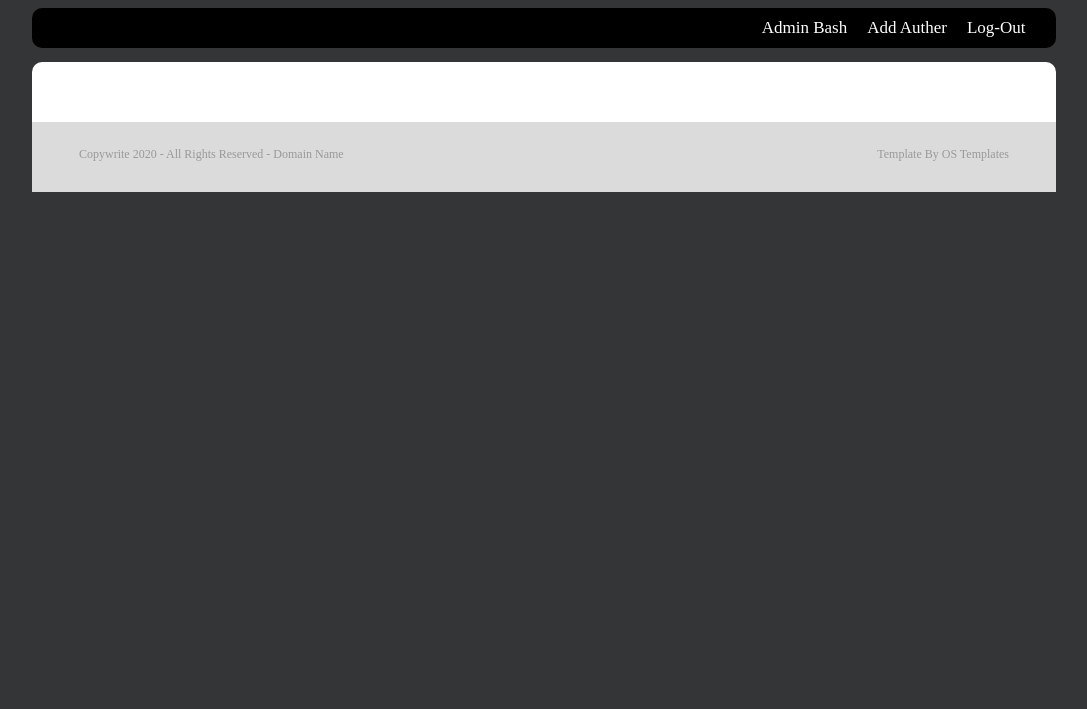
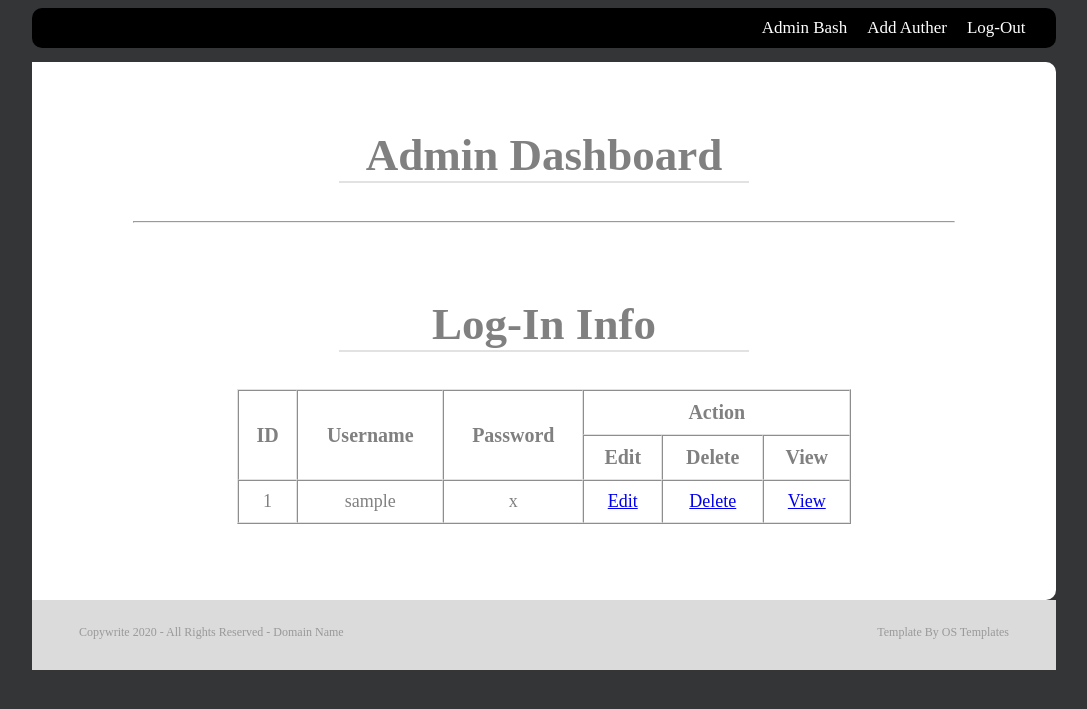
Before and after one commit to ShahilJha/webproject, a PHP site: page /admin_bash.php in a window 1280 px wide. Shown: the top 709 px of the page, without its empty margins (96-1183 px from the left). Run offline with PHP 8.4, Linux system fonts and the light colour scheme; the visitor is signed in with stand-in values (Sample User, id 1); tables that the repository leaves empty or names only in its code hold one stand-in row (values such as "Sample post").

Commit message:
added login table in admin_bash without backend

```diff
--- a/admin_bash.php
+++ b/admin_bash.php
@@ -7,24 +7,68 @@ else{
   header('location: login.php');
 }
 ?>
+<?php
+$con = mysqli_connect('localhost','root','') or die(mysqli_error($con));
+mysqli_select_db($con,'project') or die(mysqli_error($con));
+$query1 = "SELECT * FROM login_info";
+$result1 = mysqli_query($con,$query1) or die(mysqli_error($con));
+?>
 <!DOCTYPE html>
 <html>
 <head>
-  <title>Sign-up</title>
+  <title>Admin Dashboard</title>
   <link rel="stylesheet" type="text/css" href="style.css">
   <link rel="stylesheet" type="text/css" href="admin_style.css">
   <link rel="stylesheet" type="text/css" href="control_ribbon_style.css">
+  <link rel="stylesheet" type="text/css" href="admin_bash_table_style.css">
 </head>
 <body>
 <br><br><br>
-<div class="container" style="border-radius: 10px;">
+<div class="container" style="border-radius: 0px 10px 10px 0px;">
+
 <!-- start of content -->
 <div class="post-container">
 <div class="filler"></div>
-
+<div align="center" class="post-title"><h2>Admin Dashboard</h2></div>
+<hr style="width: 80%; color: #f2f2f2;">
+<div class="filler"></div>
+<div align="center" class="post-title"><h2>Log-in Info</h2></div>
+<!-- start of log-in info -->
+<div class="admin_bash_table">
+<p align="center">
+<table border="1" cellspacing="0px" cellpadding="10px">
+ 	<tr>
+ 		<th rowspan="2">ID</th>
+ 		<th rowspan="2">Username</th>
+ 		<th rowspan="2">Password</th>
+ 		<th colspan="3">Action</th>
+ 	</tr>
+ 	<tr>
+ 		<th>Edit</th>
+ 		<th>Delete</th>
+ 		<th>View</th>
+ 	</tr>
+ 	<?php
+ 	while($arr = mysqli_fetch_array($result1,MYSQLI_ASSOC)) {
+ 		echo "<tr>";
+ 		echo "<td>".$arr['id']."</td>";
+ 		echo "<td>".$arr['username']."</td>";
+ 		echo "<td>".$arr['user_pass']."</td>";
+ 		echo "<td><a href='update_page.php?id=".$arr['id']."'>Edit</a></td>";
+ 		echo "<td><a href='delete.php?id=".$arr['id']."' onclick=\"return confirm('are you sure you want to delete!');\">Delete</a></td>";
+ 		echo "<td><a href='view.php?id=".$arr['id']."'>View</a></td>";
+ 		echo "</tr>";
+ 	}
+ 	 ?>
+</table>
+</p>
+<div class="filler"></div>
+</div>
+<!-- end of log-in info -->
 
 <!-- main container <div> -->
 <div class="filler"></div>
+</div>
 </div>
 <!-- end of content -->
 <?php include 'footer.php'; ?>
--- /dev/null
+++ b/admin_bash_table_style.css
@@ -0,0 +1,20 @@
+/*style for admin_bash.php page (start)*/
+.admin_bash_table>p>table,.admin_bash_table>p>table td,.admin_bash_table>p>table th{
+	border-color: #e2e2e2;
+	color: grey;
+	font-family: Georgia Regular;
+}
+.admin_bash_table>p>table th{
+	font-size: 20px;
+	color: #808080;
+}
+.admin_bash_table>p>table{
+	width: 60%;
+}
+.admin_bash_table>p>table td{
+	font-size: 18px;
+}
+.admin_bash_table>p>table td,.admin_bash_table>p>table th{
+	text-align: center;
+}
+/*style for admin_bash.php page (end)*/
```
Also changed, not shown: admin_style.css (line endings or trailing spaces).
